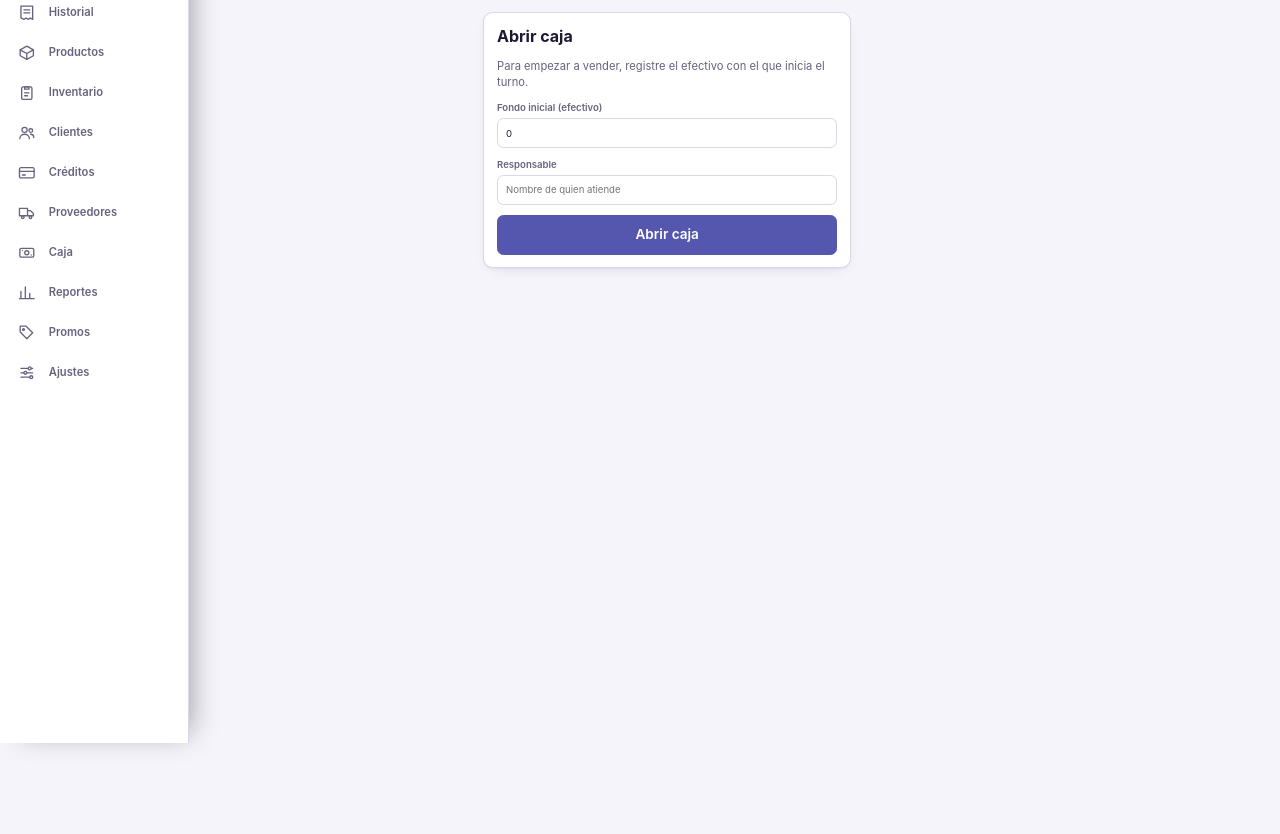
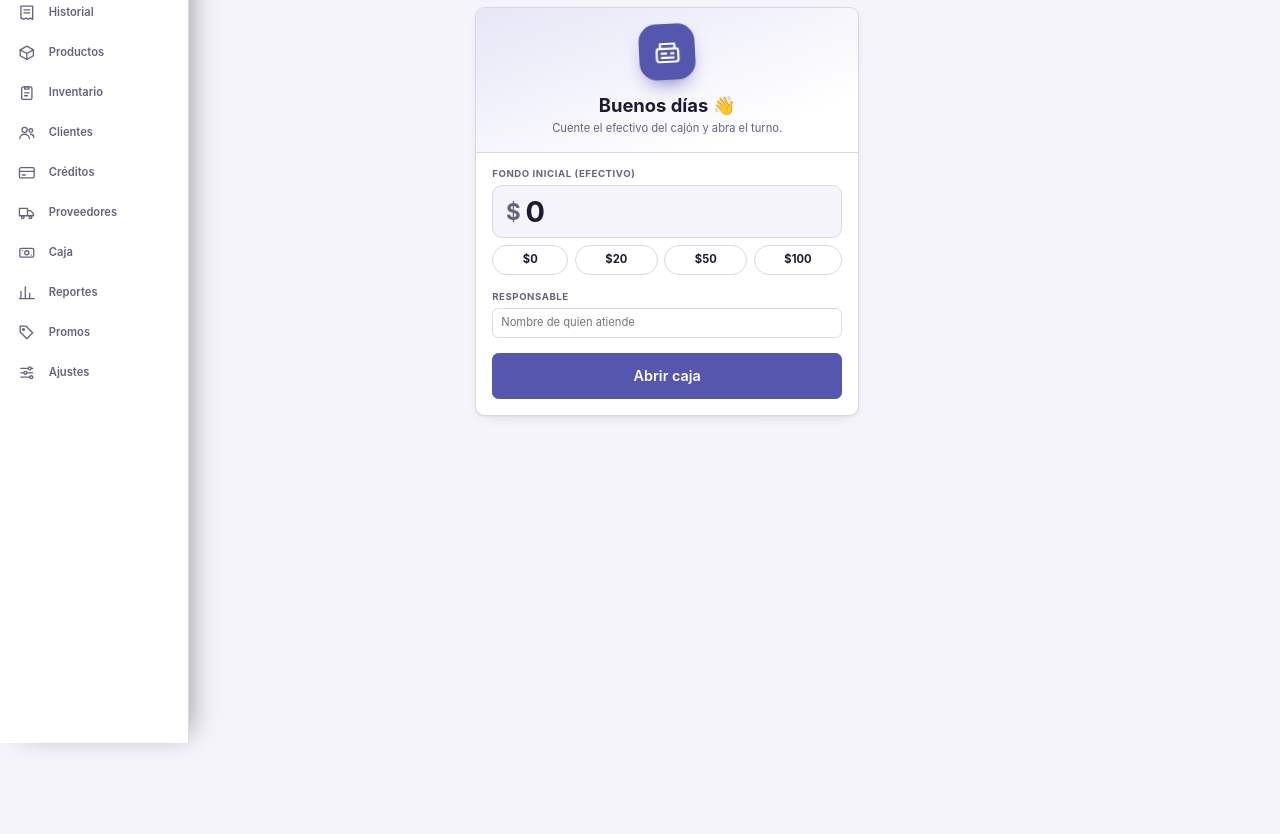
Before and after one commit to lagranesquinaec-cell/DSTARPOS, a plain HTML site: page index.html in a window 1280 px wide. Shown: the part 57-891 px from the top of the page. Drawn offline with Linux system fonts and the light colour scheme.

Commit message:
Add files via upload

```diff
--- a/index.html
+++ b/index.html
@@ -709,6 +709,25 @@ body.pc .pc .pc-pay .pri{flex:none;width:100%;min-height:48px;font-size:18px;mar
 :root:not([data-fx=insta],[data-fx=nft],[data-fx=coin],[data-fx=fit],[data-fx=xp],[data-fx=brut]) body.pc nav a.on{background:var(--accent-soft);color:var(--accent)}
 :root:not([data-fx=insta],[data-fx=nft],[data-fx=coin],[data-fx=fit],[data-fx=xp],[data-fx=brut]) body.pc nav a.on svg{color:var(--accent)}
 :root:not([data-fx=insta],[data-fx=nft],[data-fx=coin],[data-fx=fit],[data-fx=xp],[data-fx=brut]) body.pc nav a.on::before{content:"";position:absolute;left:-10px;top:11px;bottom:11px;width:4px;border-radius:0 4px 4px 0;background:var(--accent)}
+/* ===== abrir caja ===== */
+.oc{max-width:480px;margin:18px auto;overflow:hidden;padding:0!important}
+.oc-hero{padding:24px 20px 18px;text-align:center;background:linear-gradient(160deg,var(--accent-soft),var(--surface) 80%);border-bottom:1px solid var(--line)}
+.oc-ic{width:70px;height:70px;margin:0 auto 12px;border-radius:22px;background:var(--accent);color:var(--accent-fg);display:grid;place-items:center;box-shadow:0 12px 26px -12px var(--accent);animation:ocf 3.2s ease-in-out infinite}
+.oc-ic svg{width:36px;height:36px;fill:none;stroke:currentColor;stroke-width:1.8;stroke-linecap:round;stroke-linejoin:round}
+@keyframes ocf{50%{transform:translateY(-4px) rotate(-3deg)}}
+@media (prefers-reduced-motion:reduce){.oc-ic{animation:none}}
+.oc-hero h2{font-size:23px}.oc-hero p{margin:4px 0 0}
+.oc-body{padding:18px 20px 20px;display:grid;gap:18px}
+.oc-lab{display:block;font-size:12px;font-weight:700;color:var(--muted);text-transform:uppercase;letter-spacing:.06em;margin-bottom:6px}
+.oc-amt{display:flex;align-items:center;gap:6px;border:2px solid var(--line);border-radius:var(--r2);padding:2px 16px;background:var(--bg)}
+.oc-amt:focus-within{border-color:var(--accent);box-shadow:0 0 0 4px var(--accent-soft)}
+.oc-amt b{font-family:var(--font-head);font-size:28px;color:var(--muted)}
+.oc-amt input{border:0!important;background:transparent!important;box-shadow:none!important;font-family:var(--font-head);font-size:36px;font-weight:700;min-height:60px;padding:4px 0}
+.oc-chips{display:flex;gap:8px;flex-wrap:wrap;margin-top:8px}
+.oc-chips button{flex:1 1 auto;border:1px solid var(--line);background:var(--surface);border-radius:99px;padding:8px 14px;font-weight:700;min-height:38px}
+.oc-chips button:hover,.oc-chips button:active{background:var(--accent-soft);border-color:var(--accent)}
+.oc-last{display:flex;justify-content:space-between;gap:8px;font-size:12px;color:var(--muted);background:var(--surface2);border-radius:var(--r1);padding:9px 12px}
+.oc-go{min-height:58px;font-size:18px;width:100%}
 </style>
 
 
@@ -922,6 +941,7 @@ function headState(){
   {const n=$('#netChip'),s=netState();n.className='chip '+(s==='on'?'ok':'warn');n.textContent=s==='on'?'● En línea':s==='off'?'Modo sin internet':'Sin conexión';n.title=s==='off'?'Toque para volver a usar internet':'Toque para trabajar sin internet'}
   const c=$('#cajaChip');if(S.caja){c.className='chip ok';c.textContent='Caja abierta · cerrar';c.dataset.act='cajaAsk'}else{c.className='chip warn';c.textContent='Caja cerrada';delete c.dataset.act}
   $('#uiSeg').innerHTML=[['pc','PC horizontal'],['movil','Móvil vertical']].map(([k,n])=>`<button data-act="ui" data-v="${k}" class="${curMode()===k?'on':''}">${n}</button>`).join('');
+  try{const q=$('#cloudChip'),m=SY.msg||'',on=!!S.cfg.syncUrl;q.className='chip '+(!on?'warn':m[0]==='✓'?'ok':m.startsWith('Error')?'bad':'');q.textContent=!on?'☁ Sin nube':m[0]==='✓'?'☁ '+m.slice(2):m.startsWith('Error')?'☁ Error':'☁ Nube'}catch(e){}
   $('#notice').innerHTML='';bellUpdate();
 
 }
@@ -963,8 +983,16 @@ function vVenta(){
    <aside class="side"><div class="panel" id="custPanel"></div>
    <div class="panel"><div class="tot" id="totals"></div><div class="acts" style="margin-top:12px"><button class="btn pri" data-act="pay">Cobrar (F2)</button><button class="btn" data-act="hold">En espera (F4)${S.held.length?' · '+S.held.length:''}</button><button class="btn" data-act="clearCart">Vaciar</button></div></div></aside></div>`;
   renderCust();renderCart();$('#q').focus()}
+function ocCard(p,act){
+  const h=new Date().getHours(),sal=h<12?'Buenos días':h<19?'Buenas tardes':'Buenas noches',last=S.cajaHist[S.cajaHist.length-1],rs=recentSellers();
+  return `<div class="panel oc"><div class="oc-hero"><div class="oc-ic"><svg viewBox="0 0 24 24"><rect x="3" y="9" width="18" height="11" rx="2"/><path d="M6 9V5h12v4M7 13h4M15 13h2M7 16.5h10"/></svg></div><h2>${sal} 👋</h2><p class="muted">Cuente el efectivo del cajón y abra el turno.</p></div>
+  <div class="oc-body"><div><span class="oc-lab">Fondo inicial (efectivo)</span><div class="oc-amt"><b>$</b><input id="${p}_fondo" type="text" inputmode="decimal" autocomplete="off" value="0" onfocus="this.select()"></div>
+  <div class="oc-chips">${[0,20,50,100].map(v=>`<button type="button" data-act="ocAmt" data-p="${p}" data-v="${v}">$${v}</button>`).join('')}${last&&last.counted>0?`<button type="button" data-act="ocAmt" data-p="${p}" data-v="${last.counted}">Último: ${money(last.counted)}</button>`:''}</div></div>
+  <div><span class="oc-lab">Responsable</span><input id="${p}_who" value="${esc(S.cfg.cur||'')}" placeholder="Nombre de quien atiende" autocomplete="off">${rs.length?`<div class="oc-chips">${rs.map(n=>`<button type="button" data-act="ocWho" data-p="${p}" data-v="${esc(n)}">🧑‍💼 ${esc(n)}</button>`).join('')}</div>`:''}</div>
+  ${last?`<div class="oc-last"><span>Último cierre · ${fmtDT(last.closeTs)}</span><b>${money(last.counted)}</b></div>`:''}
+  <button class="btn pri oc-go" data-act="${act}">Abrir caja</button></div></div>`}
 function vAbrirCaja(){
-  $('#view').innerHTML=`<div class="panel" style="max-width:460px;margin:24px auto"><h2>Abrir caja</h2><p class="muted">Para empezar a vender, registre el efectivo con el que inicia el turno.</p><div style="display:grid;gap:12px"><label class="f">Fondo inicial (efectivo)<input id="m_fondo" type="text" value="0" inputmode="decimal"></label><label class="f">Responsable<input id="m_who" value="${esc(S.cfg.cur||'')}" placeholder="Nombre de quien atiende"></label><button class="btn pri" style="min-height:50px;font-size:17px" data-act="openCajaM">Abrir caja</button></div></div>`}
+  $('#view').innerHTML=ocCard('m','openCajaM')}
 const plOpts=()=>`<option value="-1" ${S.cart.list===-1?'selected':''}>Automático según cantidad</option><option value="-2" ${S.cart.list===-2?'selected':''}>⭐ Aliado: precio más bajo</option>`+S.cfg.listNames.map((n,i)=>`<option value="${i}" ${S.cart.list===i?'selected':''}>Siempre ${esc(n)}</option>`).join('');
 const typeSeg=()=>`<div class="seg"><button data-act="ptype" data-v="0" class="${S.cart.credit?'':'on'}">Contado</button><button data-act="ptype" data-v="1" class="${S.cart.credit?'on':''}">Crédito</button></div>`;
 const sellerSel=()=>`<div class="f"><span>Vende</span><button class="btn" data-act="sellerPick" style="display:flex;justify-content:space-between;align-items:center;gap:8px;text-align:left;width:100%"><span style="text-transform:none;letter-spacing:0;font-size:14px;color:var(--fg)">🧑‍💼 ${esc(S.cfg.cur||'— Sin asignar —')}</span><span class="muted">▾</span></button></div>`;
@@ -1565,7 +1593,7 @@ function cashStats(ses){
   const rc=S.sales.reduce((a,v)=>a+(v.status==='ok'?(v.rets||[]).filter(r=>r.sessionId===ses.id).reduce((b,r)=>b+r.cash,0):0),0);return {by,n,ab:r2(ab),ing:r2(ing),egr:r2(egr+rc),expected:r2(ses.fondo+by.efectivo+ab+ing-egr-rc)}}
 function vCaja(){
   const c=S.caja;let h='';
-  if(!c){h=`<div class="panel" style="max-width:460px"><h3>Abrir caja</h3><p class="muted">Registre el efectivo con el que inicia el turno.</p><div style="display:grid;gap:12px"><label class="f">Fondo inicial (efectivo)<input inputmode="decimal" autocomplete="off" id="o_fondo" type="text" value="0" autofocus></label><label class="f">Responsable<input id="o_who" placeholder="Nombre del cajero"></label><button class="btn pri" data-act="openCaja">Abrir caja</button></div></div>`}
+  if(!c){h=ocCard('o','openCaja')}
   else{const st=cashStats(c);h=`<div class="tiles"><div class="tile-s"><span>Abierta desde</span><b style="font-size:16px">${fmtDT(c.ts)}</b></div><div class="tile-s"><span>Fondo inicial</span><b class="money">${money(c.fondo)}</b></div><div class="tile-s"><span>Ventas (${st.n})</span><b class="money">${money(Object.values(st.by).reduce((a,b)=>a+b,0)-st.by.efectivo+st.by.efectivo)}</b></div><div class="tile-s"><span>Efectivo esperado</span><b class="money">${money(st.expected)}</b></div></div>
    <div class="two"><div class="panel"><h3 style="margin-bottom:8px">Resumen del turno</h3><table><tbody>${Object.entries(st.by).map(([k,v])=>`<tr><td>${PAY[k].n}</td><td class="r money">${money(v)}</td></tr>`).join('')}<tr><td>Abonos en efectivo</td><td class="r money">${money(st.ab)}</td></tr><tr><td>Ingresos manuales</td><td class="r money">${money(st.ing)}</td></tr><tr><td>Egresos / gastos</td><td class="r money">-${money(st.egr)}</td></tr></tbody></table><div class="ft" style="margin-top:12px"><button class="btn" data-act="cashMove" data-t="ingreso">Ingreso de efectivo</button><button class="btn" data-act="cashMove" data-t="egreso">Retiro / gasto</button></div></div>
    <div class="panel"><h3 style="margin-bottom:8px">Movimientos manuales</h3>${(c.moves||[]).length?`<table><tbody>${c.moves.map(m=>`<tr><td>${fmtDT(m.ts)}</td><td>${esc(m.reason)}</td><td class="r money">${m.type==='egreso'?'-':'+'}${money(m.amt)}</td></tr>`).join('')}</tbody></table>`:'<div class="muted">Sin movimientos. Registre aquí gastos como transporte o compras menores.</div>'}</div></div>
@@ -1763,11 +1791,12 @@ function sApply(k,x){
   if(lh===hsh(d,sk)){sy.h[key]=lh;return 0}
   if(sy.started&&sy.h[key]!==lh&&(l._u||0)>(x.u||0))return 0;
   if(sk)d.stock=l.stock;arr[i]=d;sy.h[key]=hsh(d,sk);return 1}
+function sFetch(u,o){const c=new AbortController(),t=setTimeout(()=>c.abort(),20000);return fetch(u,{...o,signal:c.signal}).finally(()=>clearTimeout(t))}
 async function sPull(){
   const sy=S.sync;let ch=0,n=0;
   for(;;){
     const q=sy.cur?'&srv=gte.'+encodeURIComponent(sy.cur):'';
-    const r=await fetch(S.cfg.syncUrl+'/rest/v1/records?select=id,kind,data,u,srv&order=srv.asc&limit=1000&kind=neq.snap'+q,{headers:sHdr()});
+    const r=await sFetch(S.cfg.syncUrl+'/rest/v1/records?select=id,kind,data,u,srv&order=srv.asc&limit=1000&kind=neq.snap'+q,{headers:sHdr()});
     if(!r.ok)throw new Error('descarga '+r.status);
     const rows=await r.json();n+=rows.length;
     for(const k of SK)for(const x of rows)if(x.kind===k)ch+=sApply(k,x);
@@ -1782,7 +1811,7 @@ async function sPush(){
   for(const key in (sy.del||{})){if(sy.h[key]==='del')continue;const p=key.indexOf(':'),k=key.slice(0,p),id=key.slice(p+1);out.push({key,h:'del',row:{id:key,kind:k,data:{id,_del:1},u:sy.del[key],dev:DEV}})}
   const sh=hsh([S.sellers,S.cfg.pins||{}]);if(sy.h['sellers:all']!==sh)out.push({key:'sellers:all',h:sh,row:{id:'sellers:all',kind:'sellers',data:{list:S.sellers,pins:S.cfg.pins||{}},u:Date.now(),dev:DEV}});
   for(let i=0;i<out.length;i+=25){const c=out.slice(i,i+25);
-    const r=await fetch(S.cfg.syncUrl+'/rest/v1/records?on_conflict=id',{method:'POST',headers:{...sHdr(),Prefer:'resolution=merge-duplicates,return=minimal'},body:JSON.stringify(c.map(x=>x.row))});
+    const r=await sFetch(S.cfg.syncUrl+'/rest/v1/records?on_conflict=id',{method:'POST',headers:{...sHdr(),Prefer:'resolution=merge-duplicates,return=minimal'},body:JSON.stringify(c.map(x=>x.row))});
     if(!r.ok)throw new Error('envío '+r.status);
     c.forEach(x=>sy.h[x.key]=x.h)}
   return out.length}
@@ -1805,7 +1834,7 @@ async function runSync(manual){
   save(true);SY.busy=false;headState();
   if(res){if(res.ch&&$('#modal').hidden)render();if(manual)toast('Sincronizado ✓')}}
 function schedSync(){if(SY.busy||!S.cfg.syncUrl)return;clearTimeout(SY.t);SY.t=setTimeout(()=>runSync(),3000)}
-setInterval(()=>runSync(),30000);window.addEventListener('online',()=>runSync());
+setInterval(()=>runSync(),30000);window.addEventListener('online',()=>runSync());document.addEventListener('visibilitychange',()=>{if(!document.hidden)runSync()});
 A.cloudOpen=()=>modal(`${dlgHead('Sincronización en la nube')}<p class="muted small" style="margin:0 0 8px">${esc(SY.msg||'Aún sin sincronizar.')} · Equipo: <b>${DEV}</b> · Punto de emisión: <b>${esc(S.cfg.pto)}</b> (debe ser distinto en cada equipo)</p><label class="f">URL del proyecto<input id="sy_u" value="${esc(S.cfg.syncUrl||'')}" placeholder="https://xxxx.supabase.co" autocomplete="off"></label><label class="f">Clave pública (anon public)<input id="sy_k" value="${esc(S.cfg.syncKey||'')}" autocomplete="off"></label><div class="ft"><button class="btn" data-act="closeModal">Cerrar</button><button class="btn pri" data-act="cloudSave">Guardar y sincronizar</button></div>`);
 A.cloudSave=()=>{S.cfg.syncUrl=$('#sy_u').value.trim().replace(/\/+$/,'');S.cfg.syncKey=$('#sy_k').value.trim();save(true);closeModal();runSync(true)};
 /* ===================== CRÉDITOS ===================== */
@@ -1884,6 +1913,8 @@ Object.assign(A,{
   crPhoto(el){const s=S.sales.find(x=>x.id===el.dataset.s),a=s&&s.abonos[+el.dataset.i];if(!a)return;modal(`${dlgHead('Comprobante')}<img src="${a.photo}" style="max-width:100%;border-radius:8px"><div class="ft"><button class="btn pri" data-act="crOpen" data-id="${s.customerId}">Volver</button></div>`)},
   crClean(el){const s=S.sales.find(x=>x.id===el.dataset.s);if(!s)return;confirmBox('Se borran las fotos de este crédito para ahorrar espacio. El crédito y sus abonos se conservan.',()=>{crCleanSale(s);save(true);toast('Fotos quitadas.');crDetail(s.customerId)},'Quitar fotos',1)},
   crCleanAll(){const L=S.sales.filter(s=>s.credit&&s.balance<=0&&(s.abonos||[]).some(a=>a.photo));if(!L.length)return toast('No hay fotos en créditos pagados.');confirmBox('Se borran las fotos de '+L.length+' crédito(s) ya pagados para ahorrar espacio. Los créditos y abonos se conservan.',()=>{L.forEach(crCleanSale);save(true);closeModal();toast('Listo, espacio liberado.')},'Quitar fotos',1)}});
+A.ocAmt=el=>{const i=$('#'+el.dataset.p+'_fondo');i.value=el.dataset.v;i.focus()};
+A.ocWho=el=>{$('#'+el.dataset.p+'_who').value=el.dataset.v};
 document.addEventListener('click',e=>{const el=e.target.closest('[data-act]');if(!el)return;const f=A[el.dataset.act];if(f){e.preventDefault();f(el,e)}});
 document.addEventListener('change',e=>{const el=e.target;
   if(el.dataset.chg&&CH[el.dataset.chg]){CH[el.dataset.chg](el);return}
--- a/sw.js
+++ b/sw.js
@@ -1,5 +1,5 @@
 // Suba VERSION cada vez que publique cambios para que los equipos se actualicen
-const VERSION='star-pos-v29';
+const VERSION='star-pos-v30';
 const FILES=['./','./index.html','./manifest.webmanifest','./icon-192.png','./icon-512.png'];
 self.addEventListener('install',e=>{e.waitUntil(caches.open(VERSION).then(c=>c.addAll(FILES)).then(()=>self.skipWaiting()))});
 self.addEventListener('activate',e=>{e.waitUntil(caches.keys().then(k=>Promise.all(k.filter(x=>x!==VERSION).map(x=>caches.delete(x)))).then(()=>self.clients.claim()))});
```
